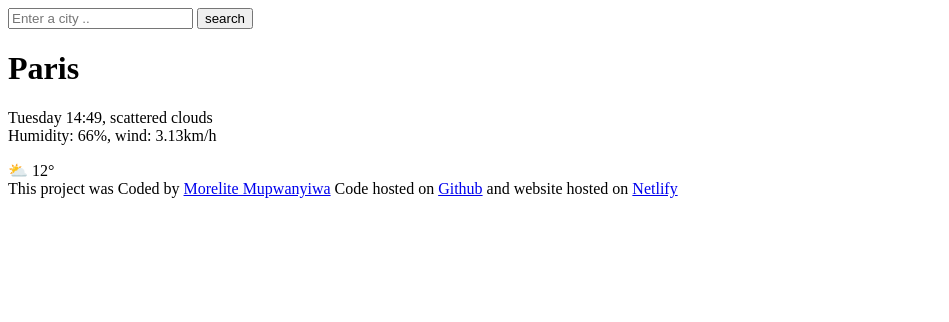
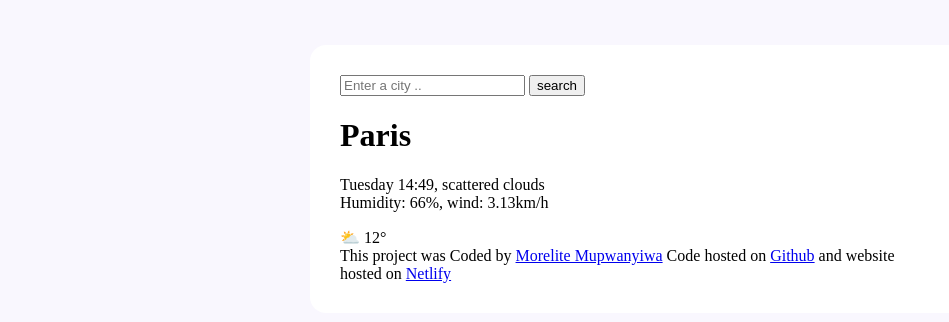
Before and after one commit to Morelite/Molly, a plain HTML site: page index.html in a window 1280 px wide. Shown: the whole page, without its empty margins (0-949 px from the left). Drawn offline with Linux system fonts and the light colour scheme.

Commit message:
styled the main container and added custom fonts

```diff
--- a/index.html
+++ b/index.html
@@ -3,9 +3,15 @@
 <head>
     <meta charset="UTF-8">
     <meta name="viewport" content="width=device-width, initial-scale=1.0">
+    <link rel="preconnect" href="https://fonts.googleapis.com">
+    <link rel="preconnect" href="https://fonts.gstatic.com" crossorigin>
+    <link href="https://fonts.googleapis.com/css2?family=Roboto:ital,wght@0,100..900;1,100..900&display=swap"
+        rel="stylesheet">
+    <link rel="stylesheet" href="src/style.css" />
     <title>Molly App</title>
 </head>
 <body>
+    <div class="weather-app">
     <header>
         <form>
             <input type="search" placeholder="Enter a city .." required />
@@ -39,5 +45,6 @@
 
 
     </footer>
+    </div>
 </body>
 </html>
--- /dev/null
+++ b/src/style.css
@@ -0,0 +1,17 @@
+body {
+    background-color:#f9f7fe;
+
+.roboto- {
+    font-family: "Roboto", sans-serif;
+    font-optical-sizing: auto;
+  }
+}
+
+.weather-app {
+    background: white;
+    max-width: 600px;
+    margin: 45px auto;
+    box-shadow: 0 30px 50px rgba(65, 50, 100 0.08);
+    border-radius: 16px;
+    padding: 30px;
+}
```
